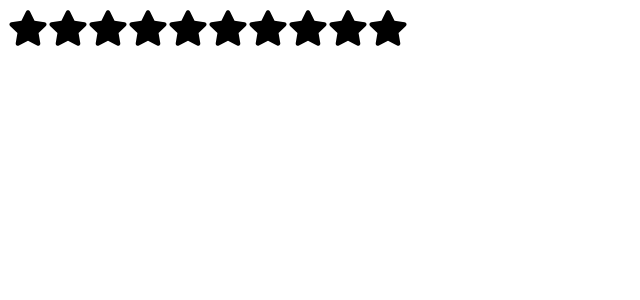
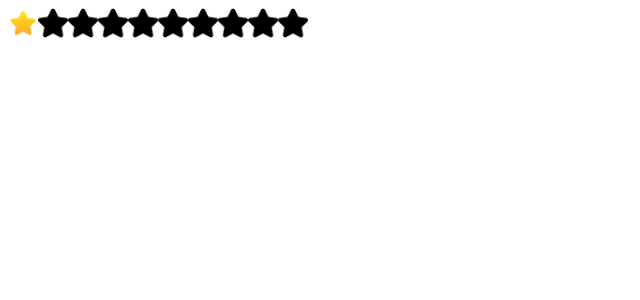
Before and after one commit to VadimVasilcovan/React_Projects, a React (Vite) app in the folder React_Projects/: page / in a window 1280 px wide. Shown: the top 300 px of the page, without its empty margins (0-640 px from the left). Built offline with nearby package versions, Linux system fonts and the light colour scheme.

Commit message:
Stars-Rating

```diff
--- a/React_Projects/src/App.jsx
+++ b/React_Projects/src/App.jsx
@@ -1,13 +1,14 @@
 import './App.css'
 import RandomColorGenerator from './Random_Color_Generator/Color_Generator,'
 import StarRating from './Star_Rating/Star_Rating'
+import StarRatingEx from './Star_Rating/Star_Rating.0.2'
 
 function App() {
 
 
   return (
     <>
-    <StarRating noOfStars={10}/>
+    <StarRatingEx numberOfStars={10}/>
     </>
   )
 }
--- /dev/null
+++ b/React_Projects/src/Star_Rating/Star_Rating.0.2.jsx
@@ -0,0 +1,45 @@
+import { useState } from "react";
+import blackStar from './assets/black-star.png';
+import yellowStar from './assets/yellow-star.png';
+import './Star_Rating.css'
+
+const StarRatingEx = ({numberOfStars}) => {
+    const [rating, setRating] = useState(0);
+    const [hover, setHover] = useState(0);
+
+    const handleClick = (getCurentIndex) => {
+        setRating(getCurentIndex);
+    };
+
+    const handleMouseEnter = (getCurentIndex) => {
+        setHover(getCurentIndex);
+    };
+
+    const handleMouseLeave = () => {
+        setHover(0);
+    };
+
+    return (
+        <div className="star-rating-ex">
+            {[...Array(numberOfStars)].map((_, index) => {
+
+
+                return (
+                    <div
+                        key={index}
+                        onClick={() => handleClick(index)}
+                        onMouseEnter={() => handleMouseEnter(index)}
+                        onMouseLeave={handleMouseLeave}
+                    >
+                        <img className="star-rating-img"
+                            src={index <= (hover || rating) ? yellowStar : blackStar}
+                            alt={index <= (hover || rating) ? "Yellow Star" : "Black Star"}
+                        />
+                    </div>
+                );
+            })}
+        </div>
+    );
+};
+
+export default StarRatingEx;
--- a/React_Projects/src/Star_Rating/Star_Rating.css
+++ b/React_Projects/src/Star_Rating/Star_Rating.css
@@ -5,3 +5,13 @@
 .inactive{
     color: #000;
 }
+
+.star-rating-ex{
+    display: flex;
+    flex-direction: row;
+}
+
+.star-rating-img{
+width: 30px;
+object-fit: contain;
+}
```
Also changed, not shown: React_Projects/src/Star_Rating/assets/black-star.png (added), React_Projects/src/Star_Rating/assets/yellow-star.png (added).
